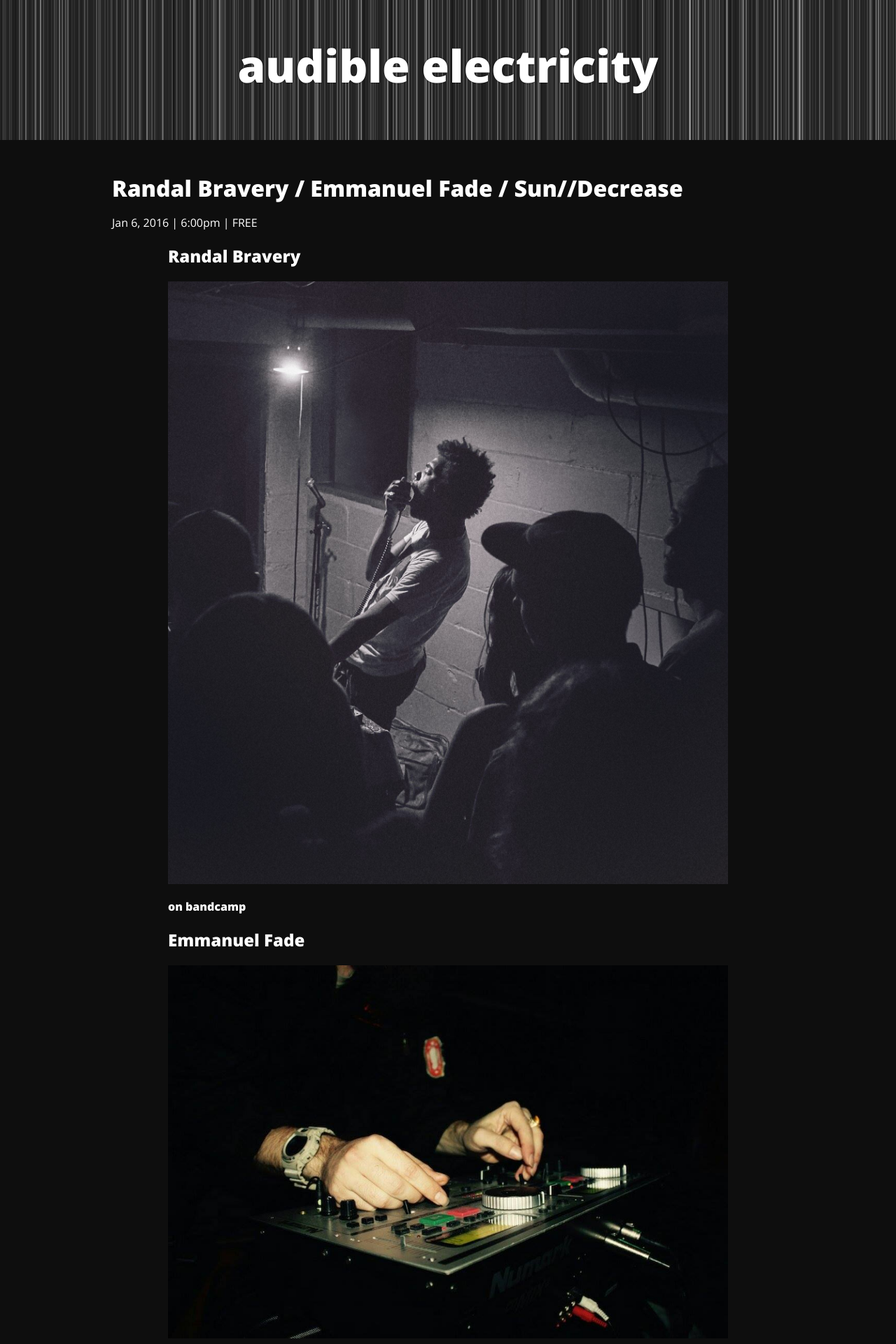
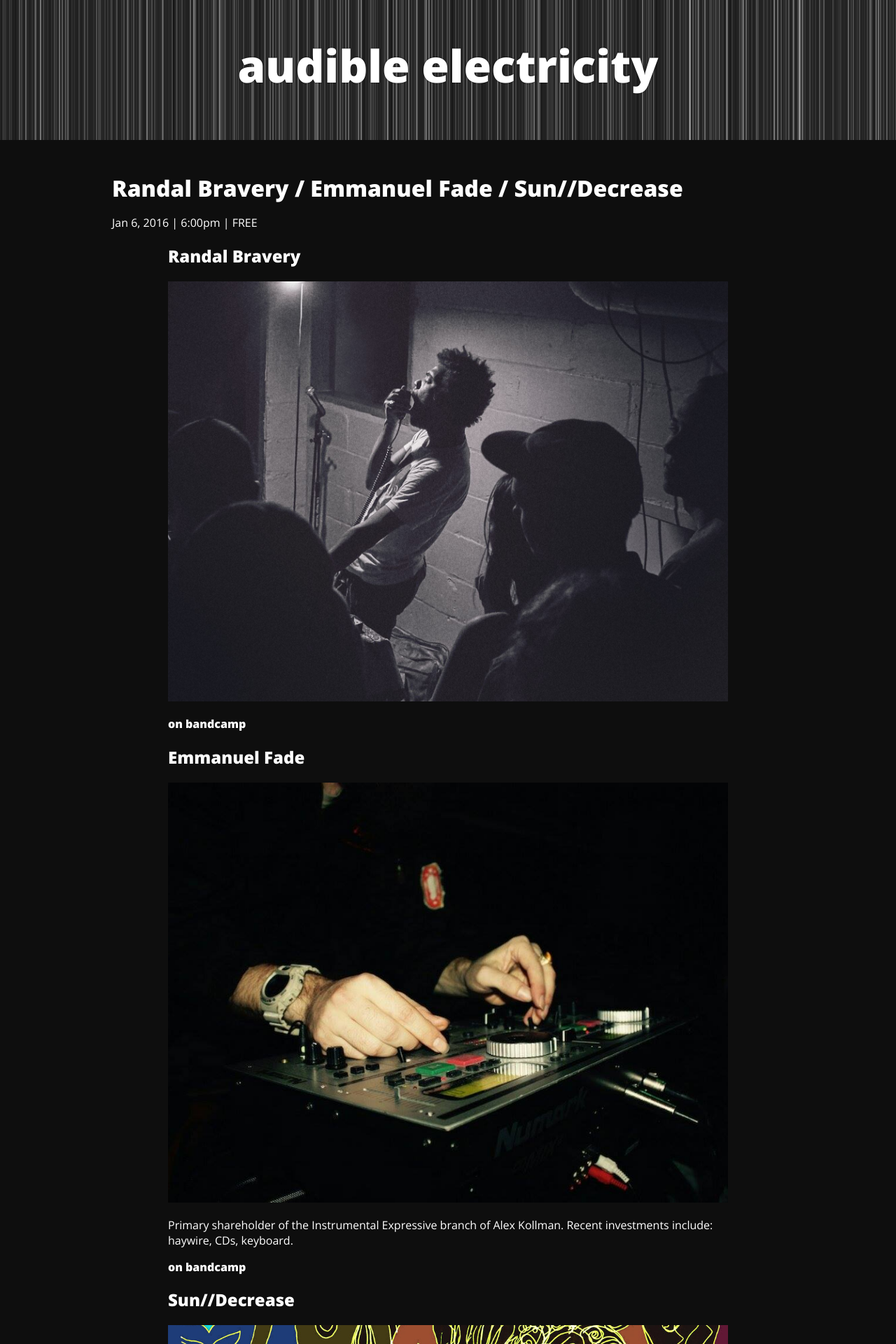
Before and after one commit to hecanjog/audibleelectricity.com, a Jekyll site: the page built from _posts/2016-01-06-randal-bravery-e-fade-sun.markdown, in a window 1280 px wide. Shown: the top 1920 px of the page at 70% size. Built offline with Jekyll 4.4.1, drawn with Linux system fonts in a browser that asks for light colours; nearby versions of some CDN libraries.

Commit message:
style tweak

```diff
--- a/_sass/_shows.scss
+++ b/_sass/_shows.scss
@@ -8,5 +8,7 @@
 
     img {
         width: 100%;
+        object-fit: cover;
+        height: 600px;
     }
 }
```
